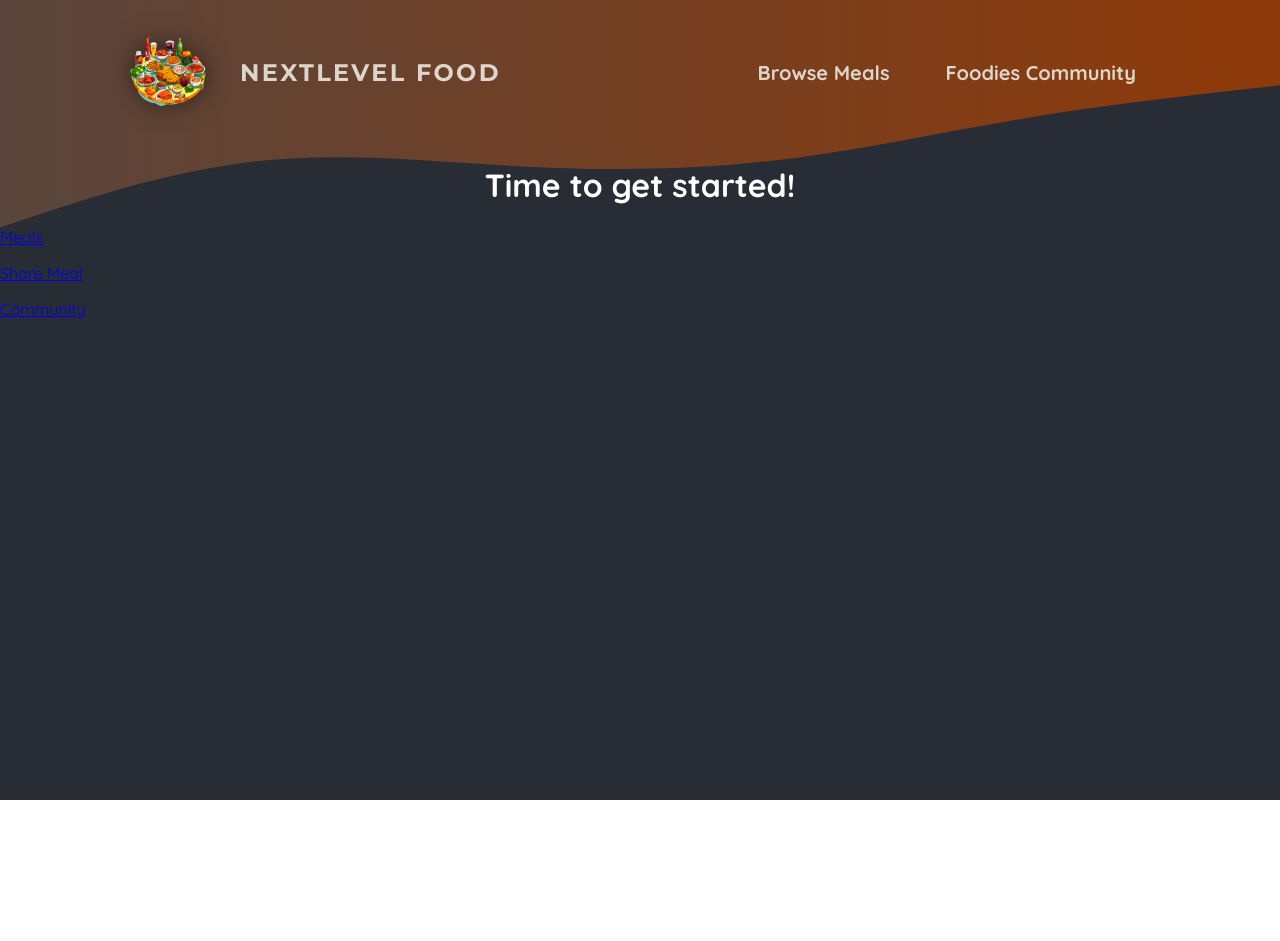
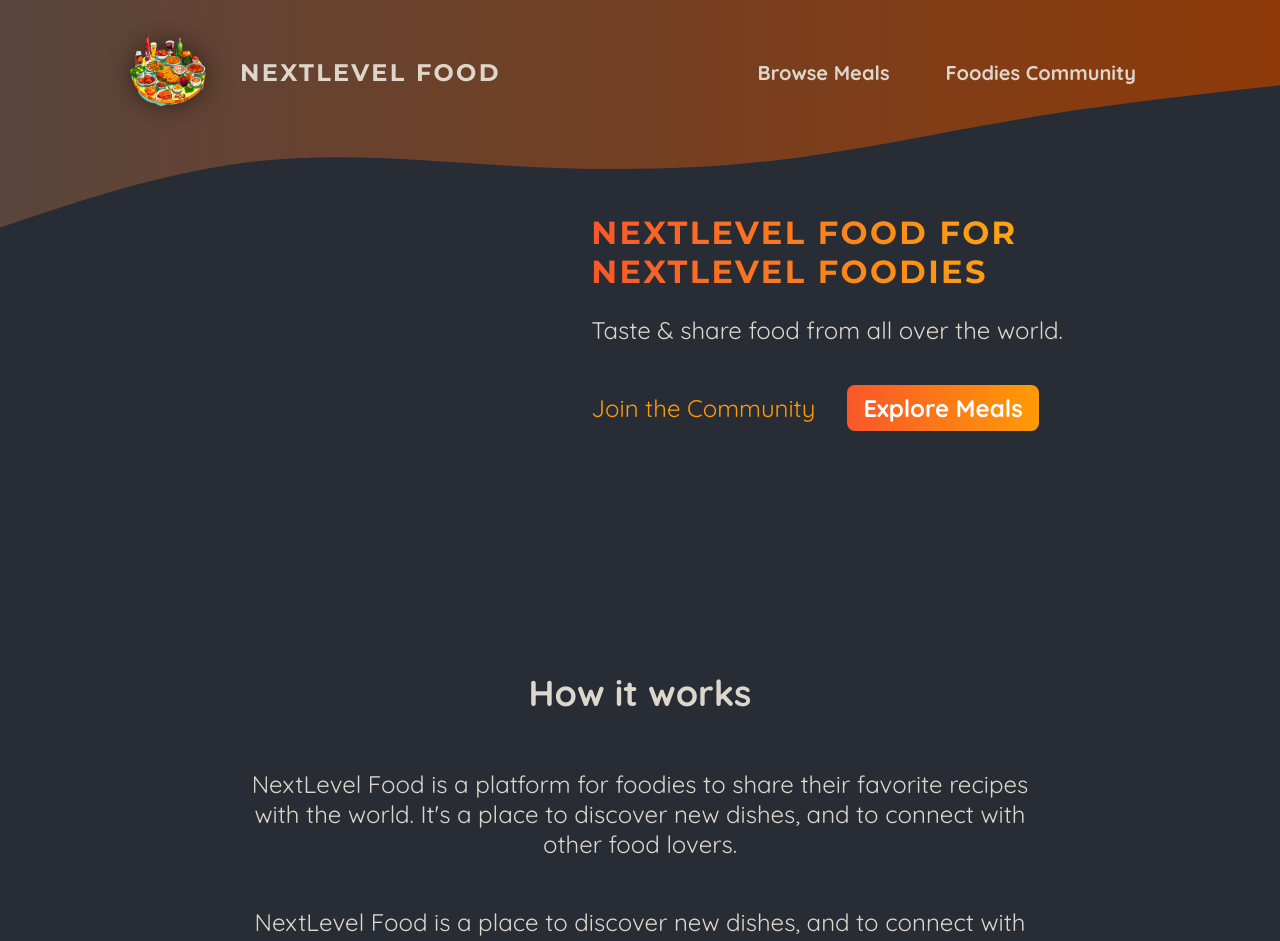
Before and after one commit to wuzoo/next-practice, a Next.js app: page / in a window 1280 px wide. Shown: the top 941 px of the page. Before the commit the page ends 800 px from the top, so only its background shows below. Built offline with nearby package versions, Linux system fonts and the light colour scheme.

Commit message:
feat: root page publishing

```diff
--- a/app/page.js
+++ b/app/page.js
@@ -1,20 +1,50 @@
 import Link from "next/link";
+
+import classes from "./page.module.css";
 
 export default function Home() {
   return (
+    <>
+      <header className={classes.header}>
+        <div className={classes.slideshow}></div>
+        <div>
+          <div className={classes.hero}>
+            <h1>NextLevel Food for NextLevel Foodies</h1>
+            <p>Taste & share food from all over the world.</p>
+          </div>
+          <div className={classes.cta}>
+            <Link href="/community">Join the Community</Link>
+            <Link href="/meals">Explore Meals</Link>
+          </div>
+        </div>
+      </header>
       <main>
-      <h1 style={{ color: "white", textAlign: "center" }}>
-        Time to get started!
-      </h1>
+        <section className={classes.section}>
+          <h2>How it works</h2>
           <p>
-        <Link href="/meals">Meals</Link>
+            NextLevel Food is a platform for foodies to share their favorite
+            recipes with the world. It&apos;s a place to discover new dishes,
+            and to connect with other food lovers.
           </p>
           <p>
-        <Link href="/meals/share">Share Meal</Link>
+            NextLevel Food is a place to discover new dishes, and to connect
+            with other food lovers.
+          </p>
+        </section>
+
+        <section className={classes.section}>
+          <h2>Why NextLevel Food?</h2>
+          <p>
+            NextLevel Food is a platform for foodies to share their favorite
+            recipes with the world. It&apos;s a place to discover new dishes,
+            and to connect with other food lovers.
           </p>
           <p>
-        <Link href="/community">Community</Link>
+            NextLevel Food is a place to discover new dishes, and to connect
+            with other food lovers.
           </p>
+        </section>
       </main>
+    </>
   );
 }
--- /dev/null
+++ b/app/page.module.css
@@ -0,0 +1,75 @@
+.header {
+  display: flex;
+  gap: 3rem;
+  margin: 3rem auto;
+  width: 90%;
+  max-width: 75rem;
+}
+
+.slideshow {
+  width: 40rem;
+  height: 25rem;
+}
+
+.hero {
+  color: #ddd6cb;
+  font-size: 1.5rem;
+}
+
+.hero h1 {
+  font-size: 2rem;
+  font-weight: bold;
+  font-family: "Montserrat", sans-serif;
+  letter-spacing: 0.15rem;
+  text-transform: uppercase;
+  background: linear-gradient(90deg, #f9572a, #ffc905);
+  background-clip: text;
+  -webkit-background-clip: text;
+  -webkit-text-fill-color: transparent;
+}
+
+.cta {
+  font-size: 1.5rem;
+  display: flex;
+  gap: 1rem;
+}
+
+.cta a {
+  display: inline-block;
+  margin-top: 1rem;
+  padding: 0.5rem 1rem;
+  border-radius: 0.5rem;
+  background: linear-gradient(90deg, #f9572a, #ff9b05);
+  color: #ffffff;
+  font-weight: bold;
+  text-decoration: none;
+}
+
+.cta a:hover,
+.cta a:active {
+  background: linear-gradient(90deg, #fd4715, #f9b241);
+}
+
+.cta a:first-child {
+  background: transparent;
+  font-weight: normal;
+  color: #ff9b05;
+  padding-left: 0;
+}
+
+.cta a:first-child:hover,
+.cta a:first-child:active {
+  background: transparent;
+  color: #f9b241;
+}
+
+.section {
+  display: flex;
+  flex-direction: column;
+  color: #ddd6cb;
+  font-size: 1.5rem;
+  max-width: 50rem;
+  width: 90%;
+  margin: 2rem auto;
+  text-align: center;
+}
```
Lines whose indentation alone changed are shown as unchanged.
